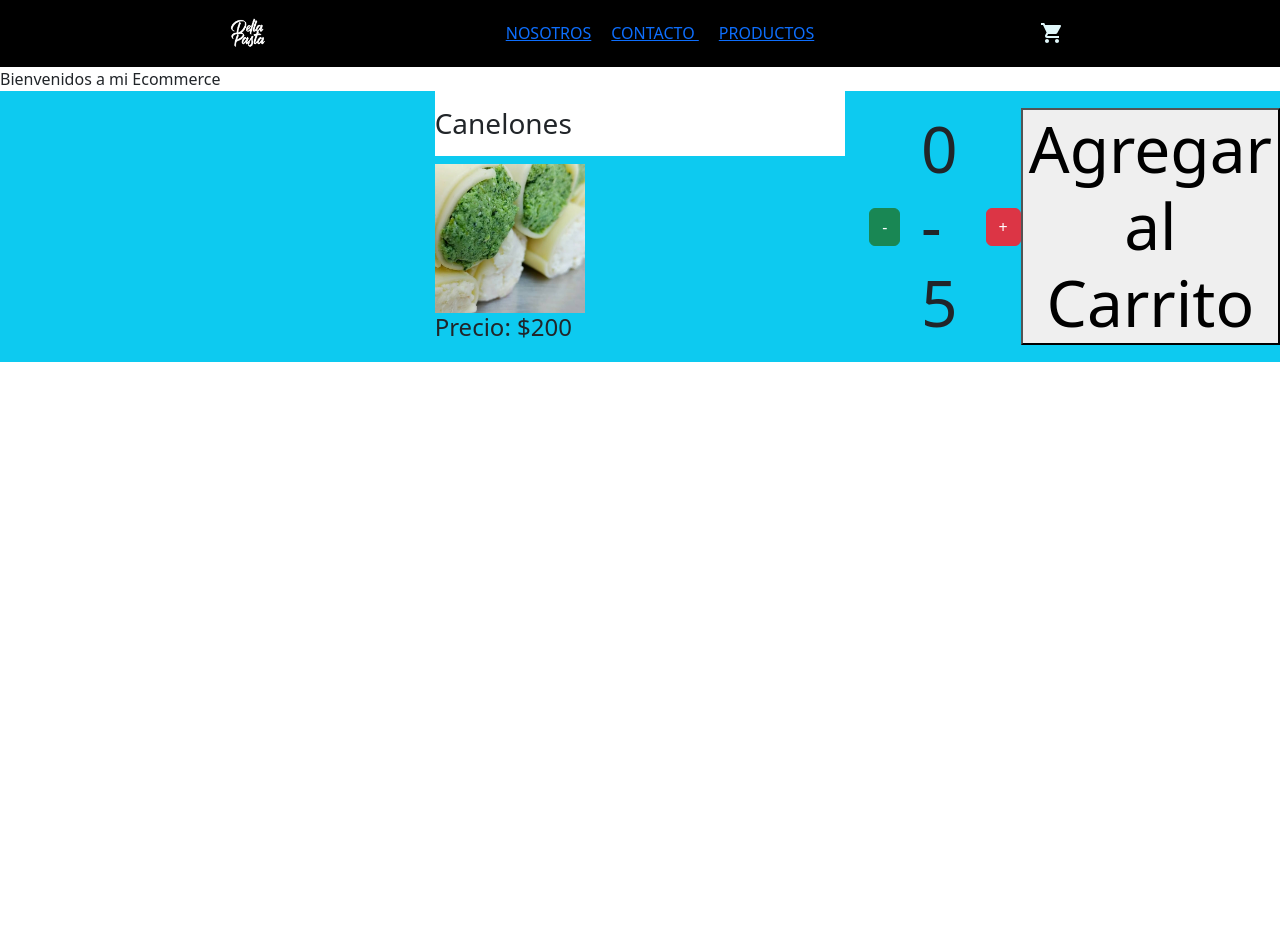
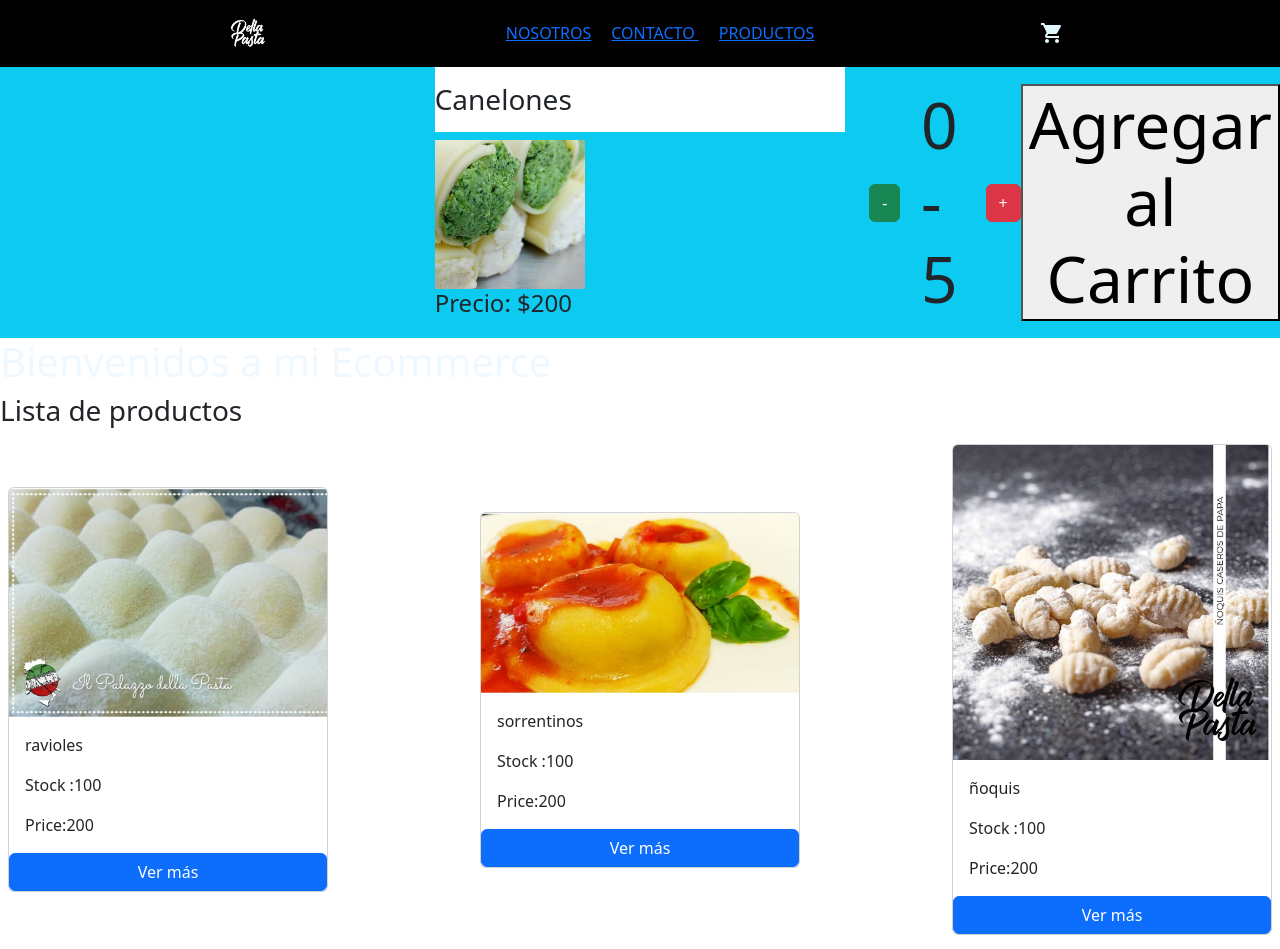
Before and after one commit to eddipietro/proyecto-react-dipietro, a React (Create React App) app: page / in a window 1280 px wide. Shown: the top 949 px of the page. Before the commit the page ends 800 px from the top, so only its background shows below. Built offline with nearby package versions, Linux system fonts and the light colour scheme.

Commit message:
Catálogo con MAPS y Promises

```diff
--- a/src/App.js
+++ b/src/App.js
@@ -1,15 +1,14 @@
-import ItemListContainer from "./Components/ItemListContainer/itemListContainer";
-import Header from "./Components/Header/Header";
-import ItemCount from "./Components/ItemCount/itemCount";
-
+import Header from './Components/Header/Header'
+import ItemListContainer from './Components/ItemListContainer/ItemListContainer'
+import ItemCount from './Components/ItemCount/itemCount'
 
 
 const App = () =>{
   return (
     <>
      < Header />
+     < ItemCount stock={5} name={'Canelones'}/>
      < ItemListContainer saludo="Bienvenidos a mi Ecommerce"/>
-     < ItemCount stock={5} name={'Canelones'}/>
     </>
   )
 }
--- /dev/null
+++ b/src/Components/Item/Item.js
@@ -0,0 +1,21 @@
+import React from 'react'
+
+
+const Item = ({product}) => {
+  console.log(product)
+  const {img, name, stock, price}= product
+
+  return (
+    <div className="card" style={{width:'20rem', margin:'.5rem'}}>
+    <img src={img}className="card-img-top" alt={name}/>
+    <div className="card-body">
+        <p className="card-text">{name}</p>
+        <p className="card-text">Stock :{stock}</p>
+        <p className="card-text">Price:{price}</p>
+    </div>
+    <button className='btn btn-primary'>Ver más</button>
+</div>
+  )
+}
+
+export default Item
--- a/src/Components/ItemCount/itemCount.js
+++ b/src/Components/ItemCount/itemCount.js
@@ -36,7 +36,6 @@ import 'bootstrap/dist/css/bootstrap.css';
            <button onClick={()=>console.log(Card)}>Agregar al Carrito</button>
         </div>
 
-
     </section>
   )
 }
--- /dev/null
+++ b/src/Components/ItemList/ItemList.js
@@ -0,0 +1,16 @@
+import React from 'react'
+import Item from '../Item/Item'
+
+function ItemList({ productList }) {
+    // const {productList}=props
+    return (
+        <div>
+            <h3>Lista de productos</h3>
+            <div style={{ display: 'flex', justifyContent: 'space-between', alignItems: 'center', flexWrap: 'wrap' }}>
+                {productList.map((product) => <Item key={product.id} product={product} />)}
+            </div>
+        </div>
+    )
+}
+
+export default ItemList
--- a/src/Components/ItemListContainer/itemListContainer.js
+++ b/src/Components/ItemListContainer/itemListContainer.js
@@ -1,12 +1,27 @@
+import { useEffect, useState } from "react"
+import ItemList from "../ItemList/ItemList"
+import { getData } from "../../mocks/fakeApi"
 
-import "./itemListContainer.css"
+const ItemListContainer = ({ saludo }) => {
+  const [productList, setProductList]=useState([])
+  const [loading, setLoading]=useState(true)
 
-const itemListContainer = ({ saludo }) => {
+
+    useEffect(()=> {
+      getData
+      .then((result)=>setProductList(result))
+      .catch((error)=> console.log(error))
+      .finally(()=> setLoading(false) )
+    }, [])
+
+    console.log(productList)
     return(
         <div>
-          {saludo}
+         <h1>{saludo}</h1>
+         {loading ? <p>Cargando...</p> :  <ItemList productList={productList}/> }
+
       </div>
 
     )
 }
-export default itemListContainer
+export default ItemListContainer
--- /dev/null
+++ b/src/mocks/fakeApi.js
@@ -0,0 +1,28 @@
+import ravioles from '../assest/ravioles.jpg'
+import sorrentinos from '../assest/sorrentinos.jpg'
+import ñoquis from '../assest/ñoquis.jpg'
+import fideos from '../assest/fideos.jpg'
+import caseritos from '../assest/caseritos.jpg'
+import canelones from '../assest/canelones.jpg'
+import lasagna from '../assest/lasagna.jpg'
+
+const productos = [
+    {id:'01', name:'ravioles', price:200, img: ravioles , stock:100},
+    {id:'02', name:'sorrentinos', price:200, img:sorrentinos, stock:100},
+    {id:'03', name:'ñoquis', price:200, img:ñoquis, stock:100},
+    {id:'04', name:'fideos', price:200, img:fideos, stock:100},
+    {id:'05', name:'caseritos', price:200, img:caseritos, stock:100},
+    {id:'06', name:'canelones', price:200, img:canelones, stock:100},
+    {id:'07', name:'lasagna', price:200, img:lasagna, stock:100}
+  ]
+
+  export const getData =new Promise ((resolve, reject)=> {
+    let condicion = true
+      setTimeout(()=>{
+        if(condicion){
+          resolve(productos)
+        }else{
+          reject('Algo salio mal')
+        }
+      },2000)
+  })
```
Also changed, not shown: src/Components/ItemListContainer/itemListContainer.css (deleted), src/assest/caseritos.jpg (added), src/assest/lasagna.jpg (added).
